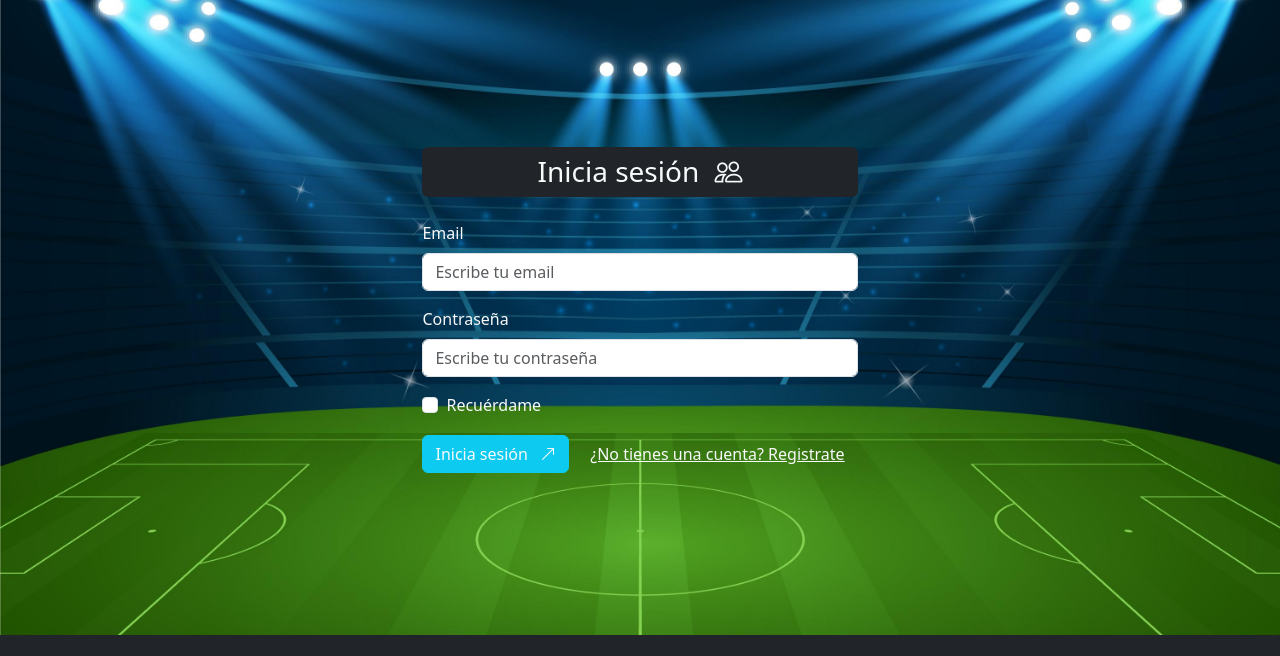
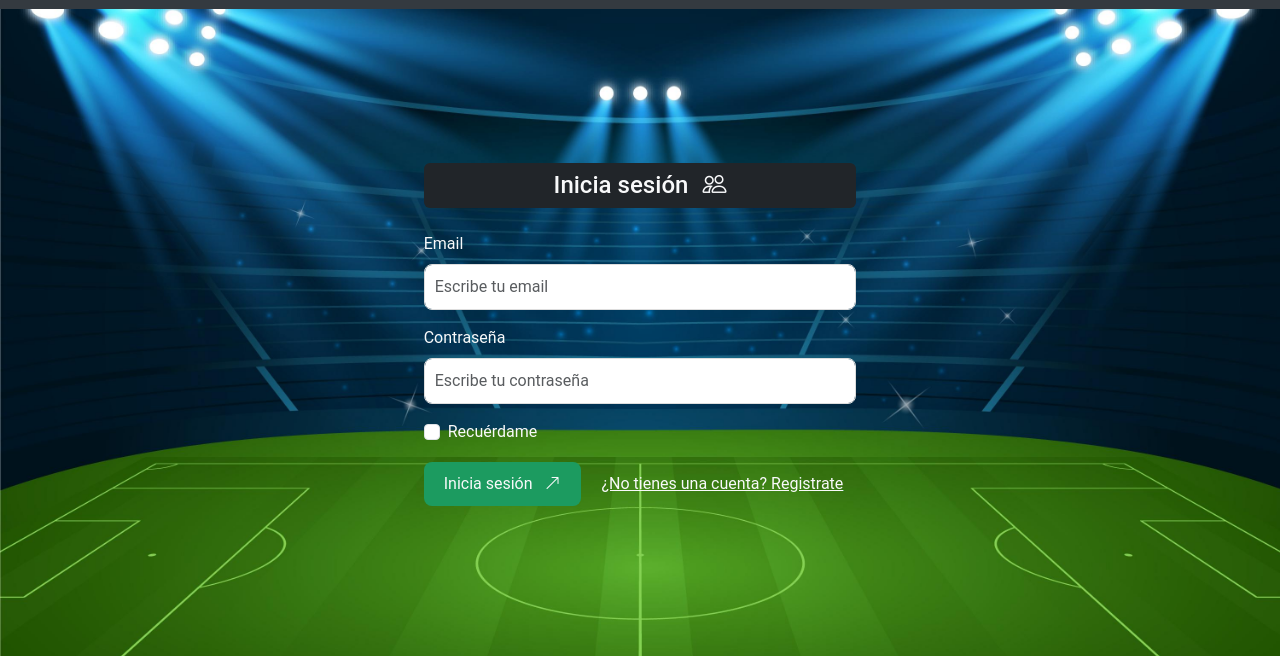
Before and after one commit to josegutierrezg/proyecto_final_web_Diw_jgg_hrs, a website: page index.html in a window 1280 px wide. Shown: the part 103-759 px from the top of the page. Drawn offline with nearby package versions, Linux system fonts and the light colour scheme.

Commit message:
Commit de la pagina 4

```diff
--- a/index.html
+++ b/index.html
@@ -8,8 +8,6 @@
     <link rel="stylesheet" href="node_modules/bootstrap/dist/css/bootstrap.min.css">
     <link rel="stylesheet" href="css/bootstrap-icons.css">
     <link rel="stylesheet" href="css/login.css">
-        <link href="https://cdn.jsdelivr.net/npm/bootstrap@5.3.0/dist/css/bootstrap.min.css" rel="stylesheet">
-        <script src="https://cdn.jsdelivr.net/npm/bootstrap@5.3.0/dist/js/bootstrap.bundle.min.js" defer></script>
 
 </head>
 
--- a/scss/login.scss
+++ b/scss/login.scss
@@ -1,5 +1,7 @@
 @use 'sass:color';
-
+@use "../node_modules/bootstrap/scss/bootstrap" as bootstrap with (
+  $primary: $primary,
+);
 $primary: #1c9b60;
 $secondary: #ffcc00;
 $navbar-background: #343a40;
--- a/scss/register.scss
+++ b/scss/register.scss
@@ -1,5 +1,7 @@
 @use 'sass:color';
-
+@use "../node_modules/bootstrap/scss/bootstrap" as bootstrap with (
+  $primary: $primary,
+);
 $primary: #1c9b60;
 $secondary: #ffcc00;
 $navbar-background: #343a40;
```
